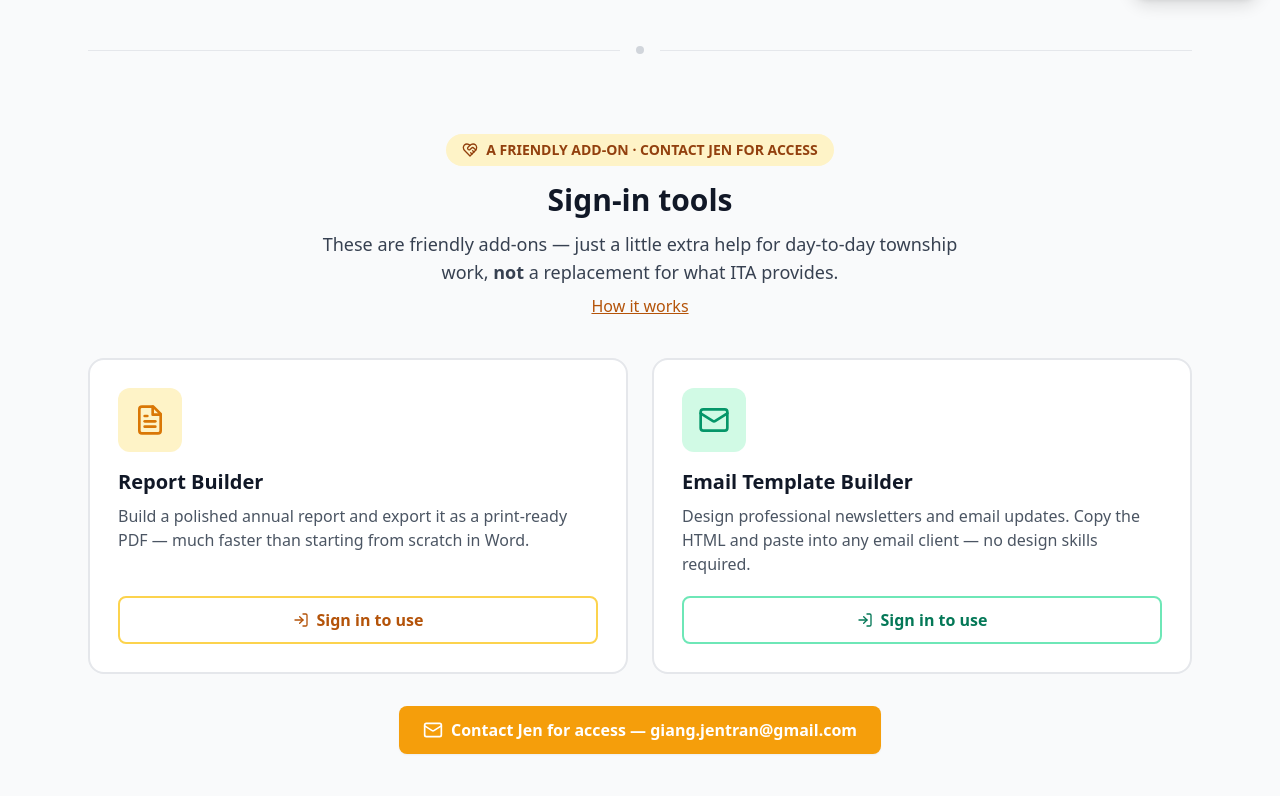
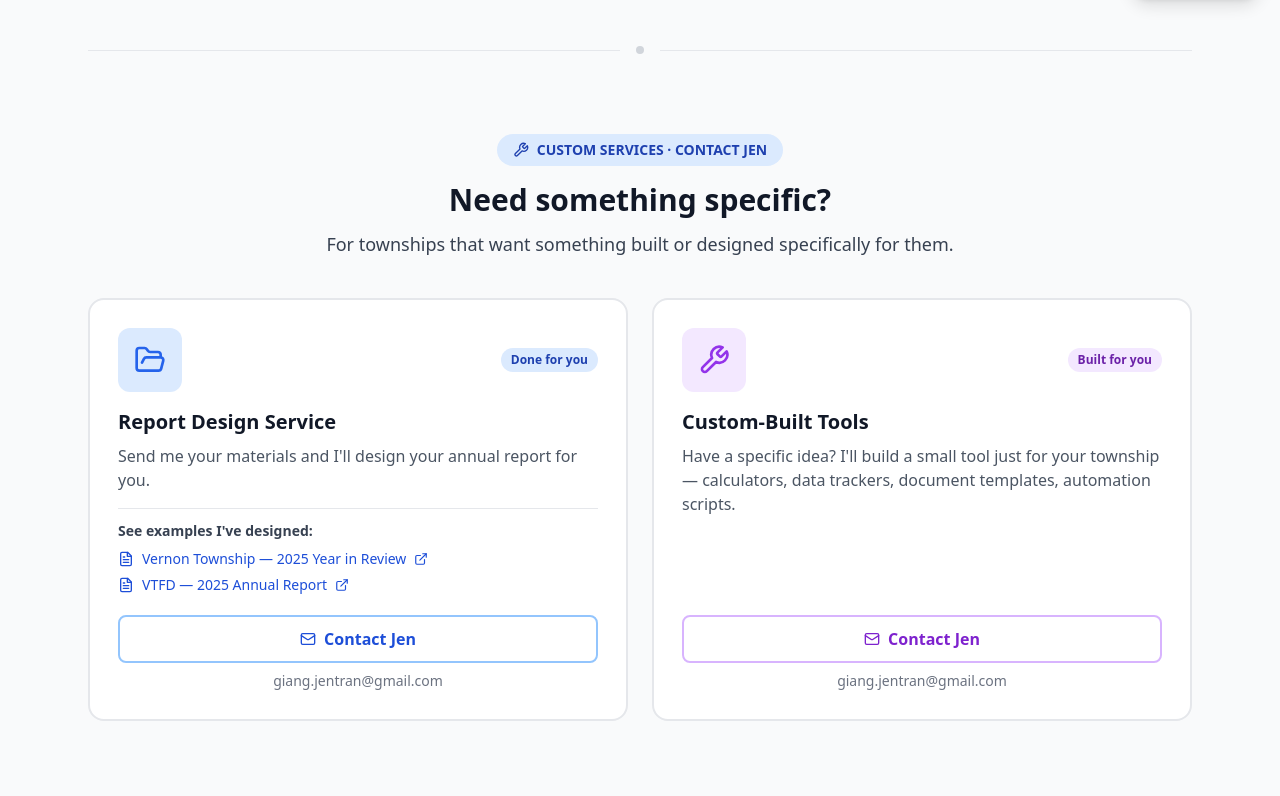
Before and after one commit to jentran-trs/ita-township-tools, a Next.js app in the folder township-tools/: page / in a window 1280 px wide. Shown: the part 784-1580 px from the top of the page. Built offline with nearby package versions, Linux system fonts and the light colour scheme; no server answers.

Commit message:
remove sign in tools

```diff
--- a/township-tools/components/PublicLanding.jsx
+++ b/township-tools/components/PublicLanding.jsx
@@ -1,6 +1,5 @@
 "use client";
 
-import Link from "next/link";
 import { useRouter } from "next/navigation";
 import {
   Award,
@@ -13,7 +12,6 @@ import {
   LogIn,
   MapPin,
   CheckCircle2,
-  HeartHandshake,
   Wrench,
   ExternalLink,
 } from "lucide-react";
@@ -23,8 +21,8 @@ const PERSONAL_EMAIL = "giang.jentran@gmail.com";
 // goes to Jen's ITA address so it lands in the right inbox.
 const ITA_EMAIL = "jtran@ita-in.org";
 
-// Shared visual treatment for each top-level section header so the three
-// categories (Free / Sign-in / Custom) read as peer-level groupings.
+// Shared visual treatment for each top-level section header so the
+// categories (Free / Custom) read as peer-level groupings.
 function SectionHeader({ badge, badgeColors, title, children }) {
   return (
     <div className="text-center mb-8 sm:mb-10">
@@ -39,7 +37,7 @@ function SectionHeader({ badge, badgeColors, title, children }) {
   );
 }
 
-// A thick horizontal break between top-level sections so the eye sees three
+// A thick horizontal break between top-level sections so the eye sees
 // distinct categories rather than one long scroll.
 function SectionDivider() {
   return (
@@ -160,87 +158,6 @@ export default function PublicLanding() {
           </div>
         </section>
 
-        <SectionDivider />
-
-        {/* ───────── Section 2: Sign-in tools ───────── */}
-        <section>
-          <SectionHeader
-            badgeColors="bg-amber-100 text-amber-800 dark:bg-amber-900/40 dark:text-amber-300"
-            badge={
-              <>
-                <HeartHandshake className="w-4 h-4" />
-                A FRIENDLY ADD-ON · CONTACT JEN FOR ACCESS
-              </>
-            }
-            title="Sign-in tools"
-          >
-            <p className="text-base sm:text-lg text-gray-700 dark:text-gray-300 max-w-2xl mx-auto">
-              These are friendly add-ons — just a little extra help for day-to-day township work,{" "}
-              <strong>not</strong> a replacement for what ITA provides.
-            </p>
-            <p className="mt-2">
-              <Link
-                href="/about"
-                className="text-amber-700 dark:text-amber-400 underline hover:text-amber-900 dark:hover:text-amber-300"
-              >
-                How it works
-              </Link>
-            </p>
-          </SectionHeader>
-
-          <div className="grid sm:grid-cols-2 gap-5 sm:gap-6">
-            {/* Report Builder */}
-            <div className="bg-white dark:bg-gray-900 border-2 border-gray-200 dark:border-gray-700 rounded-2xl p-6 sm:p-7 flex flex-col">
-              <div className="flex items-center justify-between mb-4">
-                <div className="w-14 h-14 sm:w-16 sm:h-16 bg-amber-100 dark:bg-amber-900/40 rounded-xl flex items-center justify-center">
-                  <FileText className="w-7 h-7 sm:w-8 sm:h-8 text-amber-600 dark:text-amber-400" />
-                </div>
-              </div>
-              <h4 className="text-lg sm:text-xl font-bold mb-2">Report Builder</h4>
-              <p className="text-base text-gray-600 dark:text-gray-400 mb-5 flex-1">
-                Build a polished annual report and export it as a print-ready PDF — much faster
-                than starting from scratch in Word.
-              </p>
-              <button
-                onClick={() => router.push("/sign-in")}
-                className="inline-flex items-center justify-center gap-2 text-base font-semibold text-amber-700 dark:text-amber-300 border-2 border-amber-300 dark:border-amber-700 rounded-lg px-4 py-2.5 hover:bg-amber-50 dark:hover:bg-amber-900/30"
-              >
-                <LogIn className="w-4 h-4" /> Sign in to use
-              </button>
-            </div>
-
-            {/* Email Template Builder */}
-            <div className="bg-white dark:bg-gray-900 border-2 border-gray-200 dark:border-gray-700 rounded-2xl p-6 sm:p-7 flex flex-col">
-              <div className="flex items-center justify-between mb-4">
-                <div className="w-14 h-14 sm:w-16 sm:h-16 bg-emerald-100 dark:bg-emerald-900/40 rounded-xl flex items-center justify-center">
-                  <Mail className="w-7 h-7 sm:w-8 sm:h-8 text-emerald-600 dark:text-emerald-400" />
-                </div>
-              </div>
-              <h4 className="text-lg sm:text-xl font-bold mb-2">Email Template Builder</h4>
-              <p className="text-base text-gray-600 dark:text-gray-400 mb-5 flex-1">
-                Design professional newsletters and email updates. Copy the HTML and paste into
-                any email client — no design skills required.
-              </p>
-              <button
-                onClick={() => router.push("/sign-in")}
-                className="inline-flex items-center justify-center gap-2 text-base font-semibold text-emerald-700 dark:text-emerald-300 border-2 border-emerald-300 dark:border-emerald-700 rounded-lg px-4 py-2.5 hover:bg-emerald-50 dark:hover:bg-emerald-900/30"
-              >
-                <LogIn className="w-4 h-4" /> Sign in to use
-              </button>
-            </div>
-          </div>
-
-          {/* Access contact CTA */}
-          <div className="mt-6 sm:mt-8 text-center">
-            <a
-              href={`mailto:${PERSONAL_EMAIL}?subject=Township%20Tools%20access`}
-              className="inline-flex items-center gap-2 px-6 py-3 bg-amber-500 text-white rounded-lg font-semibold text-base hover:bg-amber-600 transition-colors shadow-sm"
-            >
-              <Mail className="w-5 h-5" />
-              Contact Jen for access — {PERSONAL_EMAIL}
-            </a>
-          </div>
-        </section>
 
         <SectionDivider />
 
```
